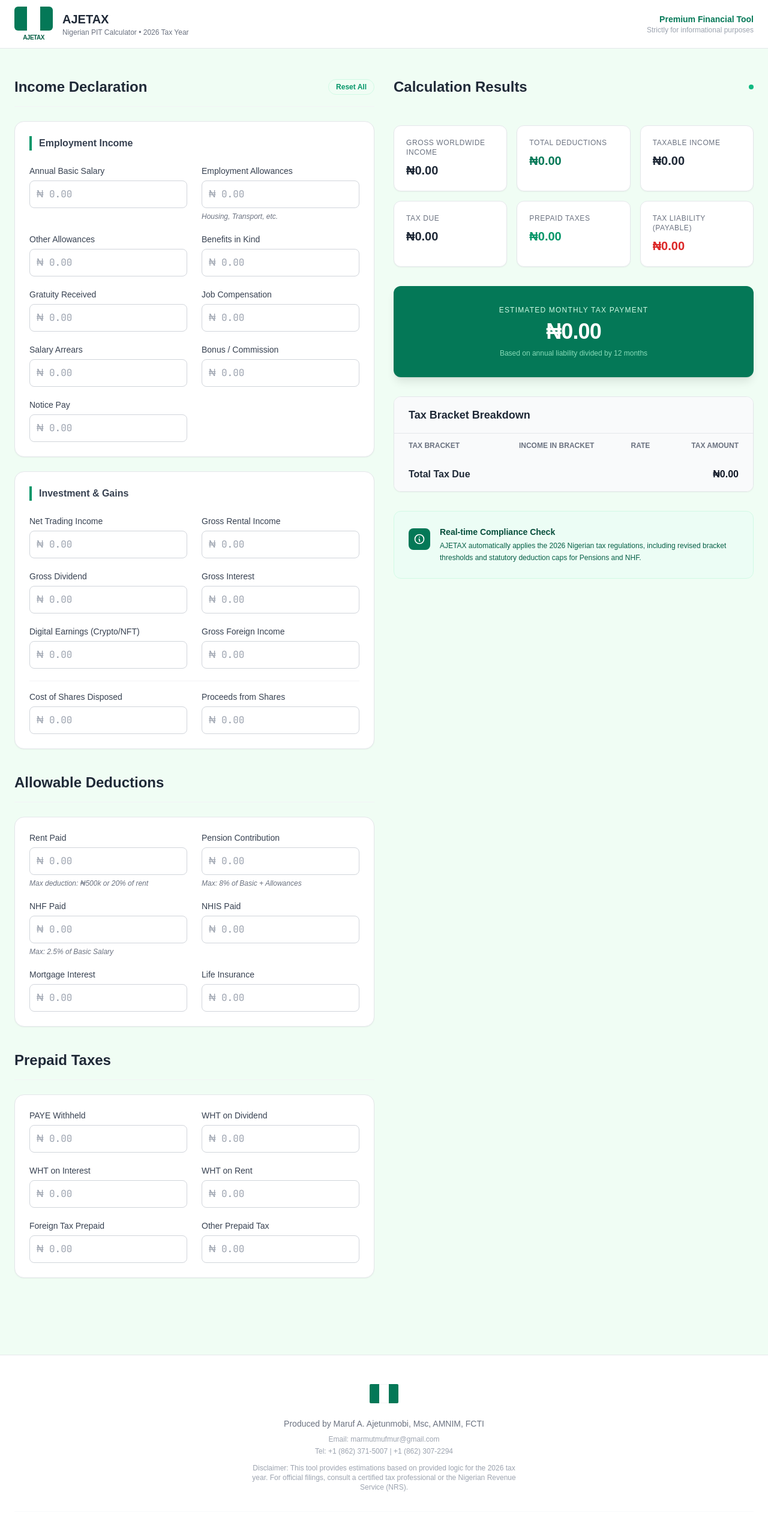
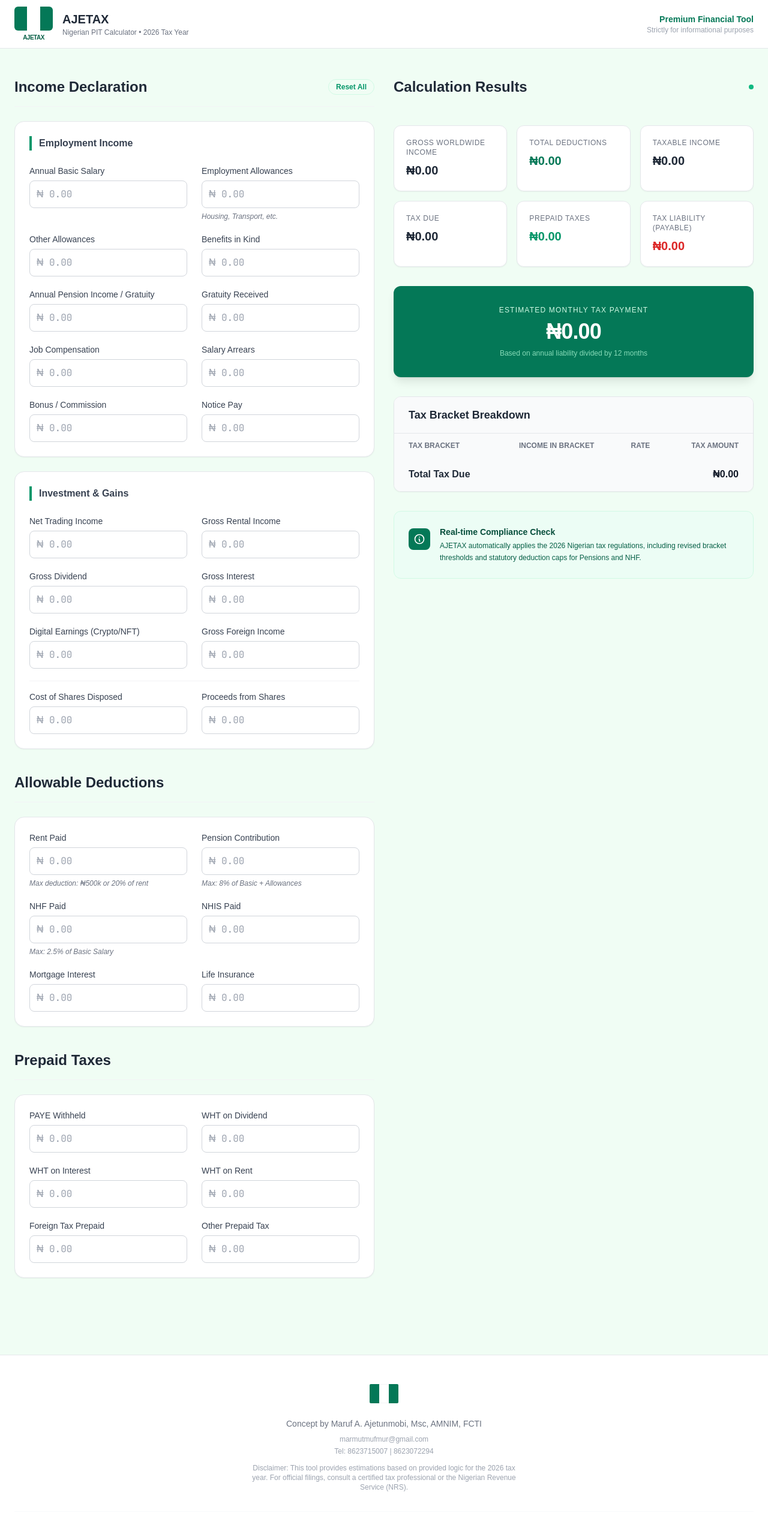
Before and after one commit to mardhiat/ajetax, a React (Vite) app: page / in a window 1280 px wide. Shown: the top 2553 px of the page at 60% size. Built offline with nearby package versions, Linux system fonts and the light colour scheme.

Commit message:
added pension

```diff
--- a/App.tsx
+++ b/App.tsx
@@ -9,6 +9,7 @@ const INITIAL_FORM_DATA: TaxFormData = {
   employmentAllowances: 0,
   otherEmploymentAllowances: 0,
   benefitsInKind: 0,
+  annualPensionGratuity: 0,
   gratuityReceived: 0,
   lossOfJobCompensation: 0,
   salaryArrears: 0,
@@ -95,6 +96,7 @@ const App: React.FC = () => {
                   <CurrencyInput label="Employment Allowances" name="employmentAllowances" value={formData.employmentAllowances} onChange={(v) => updateField('employmentAllowances', v)} helperText="Housing, Transport, etc." />
                   <CurrencyInput label="Other Allowances" name="otherEmploymentAllowances" value={formData.otherEmploymentAllowances} onChange={(v) => updateField('otherEmploymentAllowances', v)} />
                   <CurrencyInput label="Benefits in Kind" name="benefitsInKind" value={formData.benefitsInKind} onChange={(v) => updateField('benefitsInKind', v)} />
+                  <CurrencyInput label="Annual Pension Income / Gratuity" name="annualPensionGratuity" value={formData.annualPensionGratuity} onChange={(v) => updateField('annualPensionGratuity', v)} />
                   <CurrencyInput label="Gratuity Received" name="gratuityReceived" value={formData.gratuityReceived} onChange={(v) => updateField('gratuityReceived', v)} />
                   <CurrencyInput label="Job Compensation" name="lossOfJobCompensation" value={formData.lossOfJobCompensation} onChange={(v) => updateField('lossOfJobCompensation', v)} />
                   <CurrencyInput label="Salary Arrears" name="salaryArrears" value={formData.salaryArrears} onChange={(v) => updateField('salaryArrears', v)} />
@@ -180,13 +182,13 @@ const App: React.FC = () => {
             <div className="bg-white h-full flex-1 border-t border-b border-gray-100"></div>
             <div className="bg-emerald-700 h-full flex-1 rounded-r-sm"></div>
           </div>
-          <p className="text-sm text-gray-500 font-medium">Produced by Maruf A. Ajetunmobi, Msc, AMNIM, FCTI</p>
+          <p className="text-sm text-gray-500 font-medium">Concept by Maruf A. Ajetunmobi, Msc, AMNIM, FCTI</p>
           <div className="mt-2 flex flex-col items-center space-y-1">
             <p className="text-xs text-gray-400">
-              <a href="mailto:marmutmufmur@gmail.com" className="hover:text-emerald-600 transition-colors">Email: marmutmufmur@gmail.com</a>
+              <a href="mailto:marmutmufmur@gmail.com" className="hover:text-emerald-600 transition-colors">marmutmufmur@gmail.com</a>
             </p>
             <p className="text-xs text-gray-400">
-              Tel: <a href="tel:+18623715007" className="hover:text-emerald-600 transition-colors">+1 (862) 371-5007</a> | <a href="tel:+18623072294" className="hover:text-emerald-600 transition-colors">+1 (862) 307-2294</a>
+              Tel: <a href="tel:+18623715007" className="hover:text-emerald-600 transition-colors">8623715007</a> | <a href="tel:+18623072294" className="hover:text-emerald-600 transition-colors">8623072294</a>
             </p>
           </div>
           {/* <p className="text-xs text-gray-400 mt-1">Developed by Mardhiat Ajetunmobi</p> */}
--- a/types.ts
+++ b/types.ts
@@ -1,10 +1,10 @@
-
 export interface TaxFormData {
   // Employment Income
   basicSalary: number;
   employmentAllowances: number;
   otherEmploymentAllowances: number;
   benefitsInKind: number;
+  annualPensionGratuity: number;
   gratuityReceived: number;
   lossOfJobCompensation: number;
   salaryArrears: number;
--- a/utils/taxCalculations.ts
+++ b/utils/taxCalculations.ts
@@ -1,4 +1,3 @@
-
 import type { TaxFormData, TaxResults, BracketBreakdown } from '../types';
 
 export const formatNaira = (amount: number): string => {
@@ -20,6 +19,7 @@ export const calculateTax = (data: TaxFormData): TaxResults => {
     data.employmentAllowances +
     data.otherEmploymentAllowances +
     data.benefitsInKind +
+    data.annualPensionGratuity +
     data.gratuityReceived +
     data.lossOfJobCompensation +
     data.salaryArrears +
```
